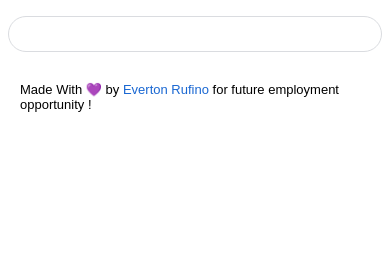
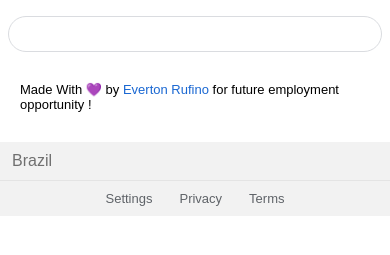
Before and after one commit to evertonrf/Evertonrf-GOOGLE-CLONE, a plain HTML site: page index.html in a window 390 px wide. Shown: the part 241-496 px from the top of the page. Drawn offline with Linux system fonts and the light colour scheme.

Commit message:
finalizando footer finalizando ajustes e Responsividade conclusao do projeto

```diff
--- a/index.html
+++ b/index.html
@@ -36,7 +36,17 @@
         </div>
 
     </main>
-    <footer></footer>
+    <footer class="footer">
+        <div class="footer__section footer__location">
+            <span>Brazil</span>
+        </div>
+        <div class="footer__section footer__links">
+            <a>Settings</a>
+            <a>Privacy</a>
+            <a>Terms</a>
+        </div>
+
+    </footer>
 
 </body>
 </html>
--- a/style.css
+++ b/style.css
@@ -10,6 +10,15 @@ input,
 button {
     font-family: Arial, sans-serif;
 }
+
+hmtl, body {
+    height: 100%;
+}
+body {
+    display: flex;
+    flex-direction: column;
+}
+
 /*  Header */
 .menu {
     height: 48px;
@@ -72,6 +81,7 @@ button {
 
 .content {
     display: flex;
+    flex: 1;
     flex-direction: column;
     align-items: center;
     padding: 56px 8px 0px;
@@ -105,3 +115,48 @@ button {
     text-decoration: none;
     color: #1967d2;
 }
+
+/* Footer */
+
+.footer {
+    margin-top: 24px;
+    display: flex;
+    flex-direction: column;
+    background: #f2f2f2;
+}
+
+.footer__section:not(:first-child) {
+    border-top: 1px solid #e4e4e4;
+
+}
+
+.footer__location {
+    font-size: 16px;
+    color: rgba(0, 0, 0, 0.54);
+    padding: 10px 12px;
+}
+
+.footer__links {
+    display: flex;
+    justify-content: center;
+    align-items: center;
+
+    font-size: 13px;
+    color: #5f6368;
+    padding: 10px;
+}
+.footer__links a:not(:first-child) {
+    margin-left: 27px;
+
+}
+
+/* Media Query */
+
+@media (min-width: 763px){
+    .content {
+    padding-top: 120px;
+   }
+   .content__logo {
+       height: 150px;
+   }
+}
```
